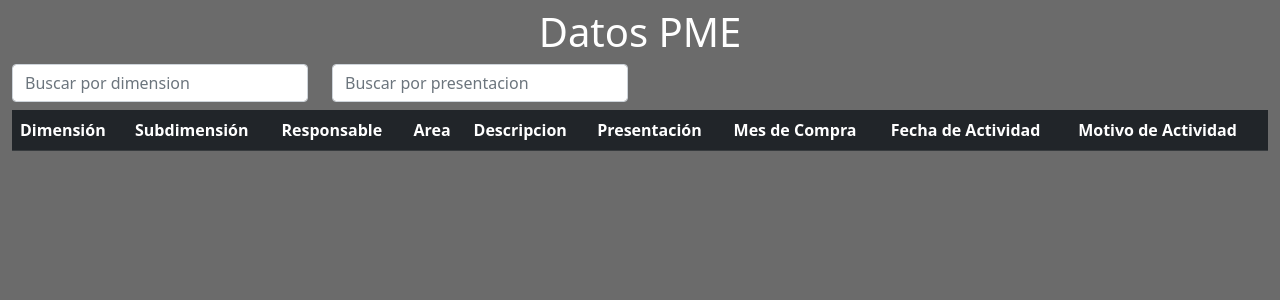
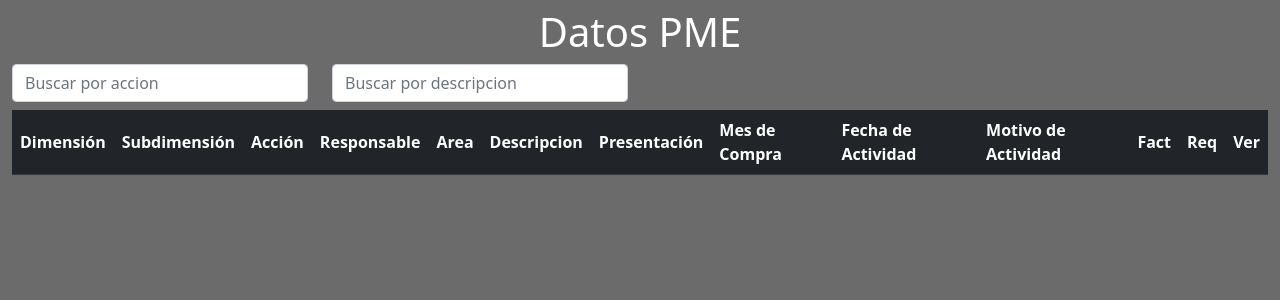
Before and after one commit to DiegoLuQ/prueba_fastapi, a FastAPI app: page /presupuesto/pre_sep in a window 1280 px wide. Shown: the part 56-356 px from the top of the page. Run offline with FastAPI, Linux system fonts and the light colour scheme; lists and menus that the app fills with data are empty.

Commit message:
buscador de PME

```diff
--- a/routers/archivos.py
+++ b/routers/archivos.py
@@ -20,6 +20,8 @@ app.mount('/static', StaticFiles(directory='static'), name='static')
 
 #Upload Files
 PATH_FILES = getcwd() + "/static/files/"
+PATH_FILES2 = getcwd() + "/static/db/"
+
 """
 FUNCIONES
 """
@@ -96,7 +98,7 @@ async def guardar_excel(
     request: Request,
     archivo: UploadFile = File(...),
     nombre: str = Form(...)):
-    with open(PATH_FILES + archivo.filename, 'wb') as myfile:
+    with open(PATH_FILES2 + archivo.filename, 'wb') as myfile:
         content = await archivo.read()
         myfile.write(content)
         myfile.close()
--- a/routers/presupuesto.py
+++ b/routers/presupuesto.py
@@ -2,6 +2,7 @@ from os import getcwd
 from fastapi import APIRouter, Request
 from fastapi.templating import Jinja2Templates
 from fastapi.staticfiles import StaticFiles
+from fastapi.responses import FileResponse
 from db import conn
 import pandas as pd
 import numpy as np
@@ -11,6 +12,7 @@ router = APIRouter(
     responses={404:{'description': 'Not Found'}}
 )
 PATH_FILE = getcwd() + '/static/db/'
+PATH_FILES2 = getcwd() + "/static/files/"
 
 templates = Jinja2Templates(directory='templates')
 router.mount('/static', StaticFiles(directory='static'), name='static')
@@ -33,3 +35,8 @@ async def pre_sep(request: Request):
 async def ruta():
     results = leer_excel()
     return results
+
+
+@router.get(path='/pme/lee/{fact_req}', tags=['Leer Archivos PDF'])
+async def leer_fact_req(fact_req: str):
+    return FileResponse(PATH_FILES2 + fact_req +'.pdf')
--- a/static/js/app.js
+++ b/static/js/app.js
@@ -157,6 +157,7 @@ function agregando_porcentaje(){
                 })
 
                 break;
+
                 default:
                 break;
             }
--- a/static/js/pre_sep.js
+++ b/static/js/pre_sep.js
@@ -1,44 +1,67 @@
 console.log('hola desde pre_sep')
 
+//const url = "http://127.0.0.1:8000/presupuesto/ruta/leer_datos"
 const url = "https://pruebafastapi1.herokuapp.com/presupuesto/ruta/leer_datos"
 const tablePME = document.querySelector('#table-pme')
+const buscador = document.querySelector('#buscador')
+var datos
 
-cargarAddEventListener()
-function cargarAddEventListener(){
-    document.addEventListener('DOMContentLoaded', obtenerDatos)
-}
+document.addEventListener('DOMContentLoaded', obtenerDatos)
+
 
 async function obtenerDatos(){
     try {
         const respuesta = await fetch(url)
         const resultado = await respuesta.json()
         console.log(resultado)
+        datos = resultado
         generarTabla(resultado)
+
     } catch (error) {
         console.log(error)
     }
 }
 
 function generarTabla(datos){
+    limpiarHTML()
     datos.forEach( item => {
-        const { dimension, subdimension, responsable, area, descripcion , presentacion,
-            mes_de_Compra, fecha_de_la_actividad, motivo_o_actividad } = item
+        const { dimension, subdimension, responsable, accion, area, descripcion , presentacion,
+            mes_de_Compra, fecha_de_la_actividad, motivo_o_actividad, fact, req } = item
         const trPadre = document.createElement('tr')
 
         const tdDimension = document.createElement('td')
         const tdSubdimensión = document.createElement('td')
         const tdResponsable = document.createElement('td')
+        const tdAccion = document.createElement('td')
+
         const tdArea = document.createElement('td')
         const tdDescripcion = document.createElement('td')
         const tdPresentacion = document.createElement('td')
         const tdMesCompra = document.createElement('td')
         const tdFechaActiva = document.createElement('td')
         const tdMotivo = document.createElement('td')
+        const tdContentbtn = document.createElement('td')
+        const tdFact = document.createElement('td')
+        const tdReq = document.createElement('td')
 
+        const tdButtonFactura = document.createElement('a')
+        const tdButtonRequerimiento = document.createElement('a')
 
+        tdButtonFactura.classList.add('btn', 'btn-success', 'my-2')
+        tdButtonFactura.setAttribute('target', '_blank')
+        tdButtonFactura.href = "/presupuesto/pme/lee/" + fact
+
+        tdButtonRequerimiento.setAttribute('target', '_blank')
+        tdButtonRequerimiento.href = "/presupuesto/pme/lee/" + req
+
+        tdButtonRequerimiento.classList.add('btn', 'btn-primary')
         tdDimension.textContent = dimension
         tdSubdimensión.textContent = subdimension
         tdResponsable.textContent = responsable
+        tdAccion.textContent = accion
+        tdFact.textContent = fact
+        tdReq.textContent = req
+
         tdArea.textContent = area
         tdDescripcion.textContent = descripcion
         tdPresentacion.textContent = presentacion
@@ -46,16 +69,84 @@ function generarTabla(datos){
         tdFechaActiva.textContent = fecha_de_la_actividad
         tdMotivo.textContent = motivo_o_actividad
 
+        tdButtonFactura.textContent = "Factura"
+        tdButtonRequerimiento.textContent = "Requerimiento"
+
+
+
+        tdContentbtn.appendChild(tdButtonFactura)
+        tdContentbtn.appendChild(tdButtonRequerimiento)
+
         trPadre.appendChild(tdDimension)
         trPadre.appendChild(tdSubdimensión)
+        trPadre.appendChild(tdAccion)
         trPadre.appendChild(tdResponsable)
         trPadre.appendChild(tdArea)
+
         trPadre.appendChild(tdDescripcion)
         trPadre.appendChild(tdPresentacion)
         trPadre.appendChild(tdMesCompra)
         trPadre.appendChild(tdFechaActiva)
         trPadre.appendChild(tdMotivo)
+        trPadre.appendChild(tdFact)
+        trPadre.appendChild(tdReq)
+
+        trPadre.appendChild(tdContentbtn)
 
         tablePME.appendChild(trPadre)
     })
 }
+
+const datosBusqueda = {
+    accion : '',
+    descripcion : ''
+    // ,
+    // presentacion : '',
+    // motivo_o_actividad : '',
+}
+
+buscador.addEventListener('keyup', e => {
+    datosBusqueda[e.target.id] = e.target.value.toLowerCase();
+    console.log(datosBusqueda)
+    filtrarAccionPME()
+    filtrarDescripcionPME()
+})
+
+function limpiarHTML(){
+    while(tablePME.firstChild){
+        tablePME.removeChild(tablePME.firstChild)
+    }
+}
+
+function filtrarAccionPME(){
+    const {accion, descripcion} = datosBusqueda;
+    const lista = [];
+    try {
+        for(let item of datos){
+            let accion_pme = item.accion.toLowerCase()
+            if(accion_pme.indexOf(accion) >= 0){
+                lista.push(item)
+            }
+
+        }
+        generarTabla(lista)
+    } catch (error) {
+
+    }
+}
+function filtrarDescripcionPME(){
+    const {accion, descripcion} = datosBusqueda;
+    const lista = [];
+    try {
+        for(let item of datos){
+            let descripcion_pme = item.descripcion.toLowerCase()
+            if(descripcion_pme.indexOf(descripcion) >= 0){
+                lista.push(item)
+            }
+
+        }
+        generarTabla(lista)
+    } catch (error) {
+
+    }
+}
--- a/templates/index.html
+++ b/templates/index.html
@@ -12,17 +12,17 @@
         </div>
         <div class="row">
             <div class="col">
-                <form class="mb-3" id="formulario" method="post">
+                <form action="/analisis/guardar_excel" class="mb-3" id="formulario" method="post" enctype="multipart/form-data">
                     <label for="archivo" class="form-label" >Small file input example</label>
                     <input class="form-control form-control-sm" id="archivo" name="archivo" type="file">
                     <div>
                         <label class="form-label mt-2" for="nombre">Descripcion de Archivo</label>
-                        <input class="form-control" type="text" name="nombre">
+                        <input class="form-control" type="text" name="nombre" id="nombre">
                     </div>
                     <button type="submit" class="btn btn-primary mt-3">Subir Archivo</button>
 
                 </form>
-                <p class="display-6 fw-bold text-success"> {{result}} </p>
+                <p class="display-6 fw-bold text-warning"> {{result}} </p>
             </div>
         </div>
     </div>
--- a/templates/nav.html
+++ b/templates/nav.html
@@ -1,7 +1,7 @@
 <nav class="navbar navbar-expand-lg navbar-light bg-menu">
     <div class="container-fluid">
       <a class="navbar-brand text-white" href="#">DepAnalisis</a>
-      <button class="navbar-toggler" type="button" data-bs-toggle="collapse" data-bs-target="#navbarNavDropdown" aria-controls="navbarNavDropdown" aria-expanded="false" aria-label="Toggle navigation">
+      <button class="navbar-toggler text-white bg-warning" type="button" data-bs-toggle="collapse" data-bs-target="#navbarNavDropdown" aria-controls="navbarNavDropdown" aria-expanded="false" aria-label="Toggle navigation">
         <span class="navbar-toggler-icon"></span>
       </button>
       <div class="collapse navbar-collapse" id="navbarNavDropdown">
--- a/templates/sep_presupuesto.html
+++ b/templates/sep_presupuesto.html
@@ -3,21 +3,22 @@
 
 <div class="container-fluid">
     <h1 class="text-center my-2">{{title}}</h1>
-    <div class="row my-2">
+    <div class="row my-2" id="buscador">
         <div class="col-12 col-md-3">
-            <input type="text" class="form-control" placeholder="Buscar por dimension">
+            <input type="text" class="form-control" id="accion" placeholder="Buscar por accion">
         </div>
         <div class="col-12 col-md-3">
-            <input type="text" class="form-control" placeholder="Buscar por presentacion">
+            <input type="text" class="form-control" id="descripcion" placeholder="Buscar por descripcion">
 
         </div>
     </div>
     <div class="table-responsive">
-        <table class="table table-dark table-hover table-stripped align-middle">
+        <table class="table table-dark table-hover table-striped align-middle">
             <thead class="align-middle">
                 <tr>
                     <th>Dimensión</th>
                     <th>Subdimensión</th>
+                    <th>Acción</th>
                     <th>Responsable</th>
                     <th>Area</th>
                     <th>Descripcion</th>
@@ -25,9 +26,12 @@
                     <th>Mes de Compra</th>
                     <th>Fecha de Actividad</th>
                     <th>Motivo de Actividad</th>
+                    <th>Fact</th>
+                    <th>Req</th>
+                    <th>Ver</th>
                 </tr>
             </thead>
-            <tbody id="table-pme">
+            <tbody id="table-pme" id="table-pme">
 
             </tbody>
         </table>
```
Also changed, not shown: static/css/desktop.ini (added, +7 -0 lines), static/db/desktop.ini (added, +7 -0 lines), static/db/presupuesto2.json (+1 -1 lines), static/files/desktop.ini (added, +7 -0 lines), static/js/desktop.ini (added, +7 -0 lines), 4 other files.
